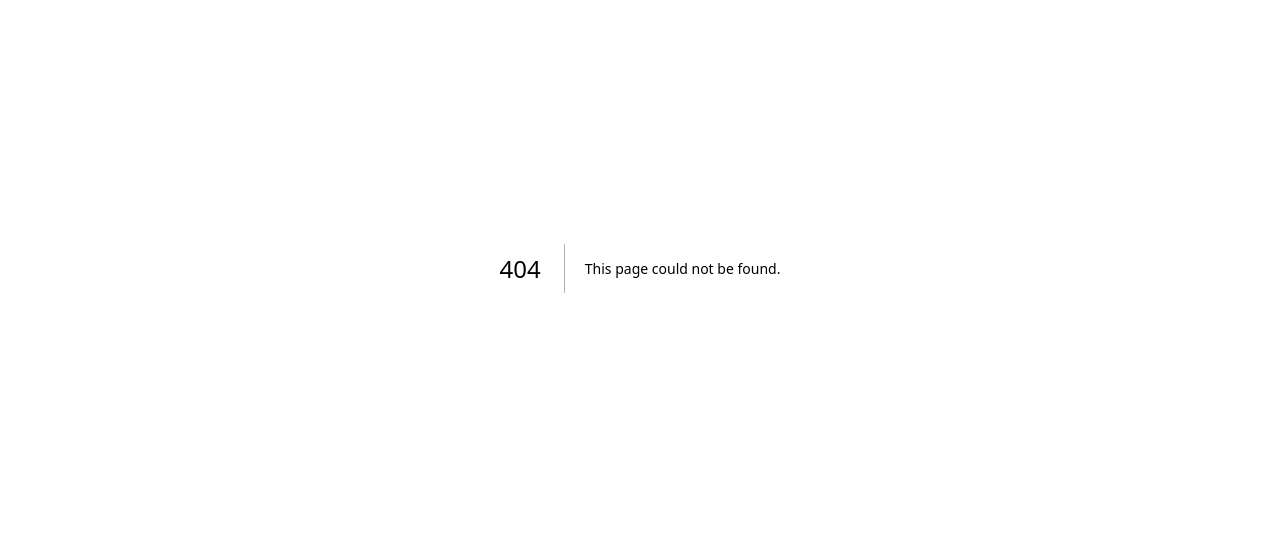
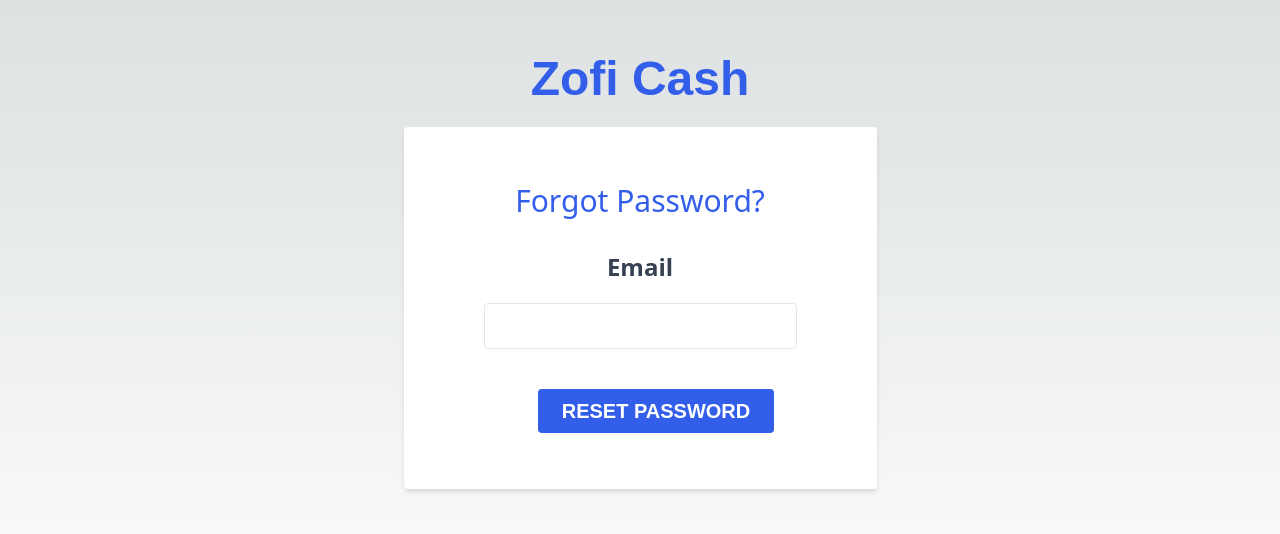
Before and after one commit to Naggayi-Daphne-Pearl/zofi_cash, a Next.js app: page /auth/forgotpassword in a window 1280 px wide. Before the commit this address had no page. Shown: the part 132-666 px from the top of the page. Built offline with nearby package versions, Linux system fonts and the light colour scheme.

Commit message:
Forgot password route

```diff
--- a/components/ForgotPassword.js
+++ b/components/ForgotPassword.js
@@ -39,7 +39,7 @@
           {({ errors, touched }) => (
             <Form className="bg-white shadow-md rounded px-20 pt-6 pb-10 mb-4">
               <h1 className="flex justify-center text-3xl text-primary py-8">
-                Sign Up
+                Forgot Password?
               </h1>
               <div className="mb-6">
                 <label
--- a/components/LoginPage.js
+++ b/components/LoginPage.js
@@ -61,7 +61,7 @@
                 name="email"
                 className={
                   errors.email && touched.email
-                     ? "border-red-500 appearance-none border rounded w-full py-3 px-10 text-gray-700 leading-tight focus:outline-none focus:shadow-outline"
+                    ? "border-red-500 appearance-none border rounded w-full py-3 px-10 text-gray-700 leading-tight focus:outline-none focus:shadow-outline"
                     : "appearance-none border rounded w-full py-3 px-10 text-gray-700 leading-tight focus:outline-none focus:shadow-outline"
                 }
               />
@@ -94,12 +94,18 @@
                 className="text-red-500 text-xs italic"
               />
             </div>
-            <div>
+            <div className="flex sm:block">
               <a
-                href="/signup"
-                className="flex justify-start text-primary underline"
+                href="/auth/signup"
+                className=" flex justify-start text-primary underline"
               >
                 Don't have an account
+              </a>
+              <a
+                href="/auth/forgotpassword"
+                className="flex  justify-start text-primary underline"
+              >
+                Forgot Password ?
               </a>
             </div>
             {error && <div>{error}</div>}
--- /dev/null
+++ b/pages/auth/forgotpassword.js
@@ -0,0 +1,12 @@
+import React from "react";
+import ForgotPassword from "@/components/ForgotPassword";
+
+const forgotpassword = () => {
+  return (
+    <div>
+      <ForgotPassword />
+    </div>
+  );
+};
+
+export default forgotpassword;
```
